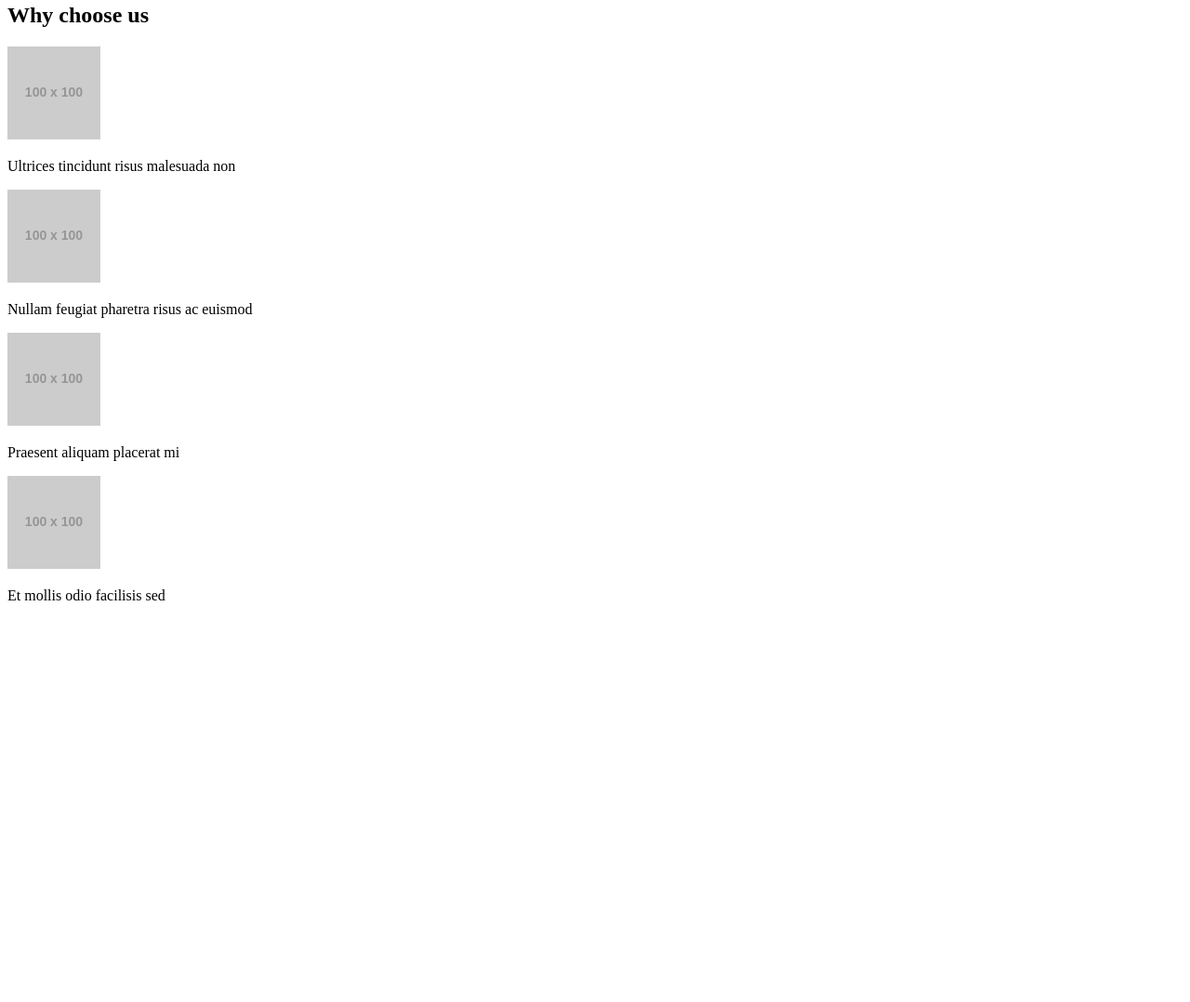
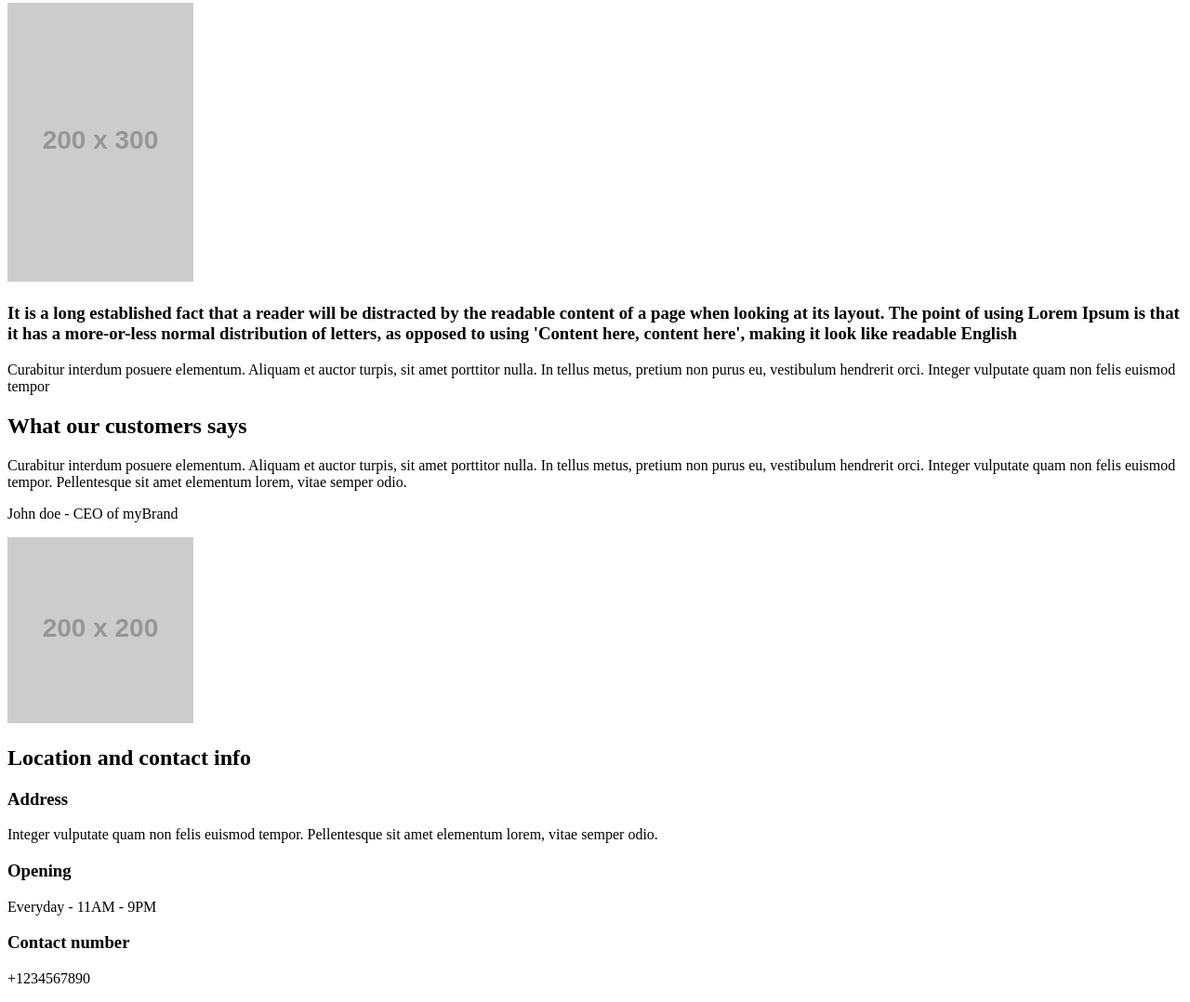
Before and after one commit to mbale014/restaurant-page, a website built with webpack: page src/template.html in a window 1280 px wide. Shown: the part 3365-4443 px from the top of the page at 93% size. Before the commit the page ends 4031 px from the top, so only its background shows below. Built offline with nearby package versions, Linux system fonts and the light colour scheme; placeholder pictures from the web are drawn by us.

Commit message:
finished adding html skeleton

```diff
--- a/src/template.html
+++ b/src/template.html
@@ -68,23 +68,51 @@
                 </div>
             </div>
         </div>
-        <div id="restaurant-values">
-            <h2>Why choose us</h2>
-            <div class="values-section">
-                <img src="https://placehold.co/100x100" alt="icons">
-                <p>Ultrices tincidunt risus malesuada non</p>
+        <div id="our-story">
+            <img src="https://placehold.co/200x300" alt="dish-picture">
+            <div class="paragraph">
+                <h3>It is a long established fact that a reader will be distracted by the readable content of a page when looking at its layout.
+                    The point of using Lorem Ipsum is that it has a more-or-less normal distribution of letters, as opposed to using 'Content here, content here', making it look like readable English
+                </h3>
+                <p>Curabitur interdum posuere elementum. Aliquam et auctor turpis, sit amet porttitor nulla. In tellus metus, pretium non purus eu, vestibulum hendrerit orci.
+                    Integer vulputate quam non felis euismod tempor</p>
             </div>
-            <div class="values-section">
-                <img src="https://placehold.co/100x100" alt="icons">
-                <p>Nullam feugiat pharetra risus ac euismod</p>
+        </div>
+        <div id="testimonials">
+            <h2>What our customers says</h2>
+            <div class="box-quote">
+                <div class="quote-text">
+                    <p>Curabitur interdum posuere elementum.
+                        Aliquam et auctor turpis, sit amet porttitor nulla.
+                        In tellus metus, pretium non purus eu, vestibulum hendrerit orci.
+                        Integer vulputate quam non felis euismod tempor.
+                        Pellentesque sit amet elementum lorem, vitae semper odio.
+                    </p>
+                    <p>
+                        John doe - CEO of myBrand
+                    </p>
+                </div>
+                <div class="quote-person">
+                    <img src="https://placehold.co/200x200" alt="">
+                </div>
             </div>
-            <div class="values-section">
-                <img src="https://placehold.co/100x100" alt="icons">
-                <p>Praesent aliquam placerat mi</p>
+        </div>
+        <div id="loc-and-contact">
+            <h2>Location and contact info</h2>
+            <div class="section">
+                <h3>Address</h3>
+                <p>
+                    Integer vulputate quam non felis euismod tempor.
+                    Pellentesque sit amet elementum lorem, vitae semper odio.
+                </p>
             </div>
-            <div class="values-section">
-                <img src="https://placehold.co/100x100" alt="icons">
-                <p>Et mollis odio facilisis sed</p>
+            <div class="section">
+                <h3>Opening</h3>
+                <p>Everyday - 11AM - 9PM</p>
+            </div>
+            <div class="section">
+                <h3>Contact number</h3>
+                <p>+1234567890</p>
             </div>
         </div>
     </div>
```
